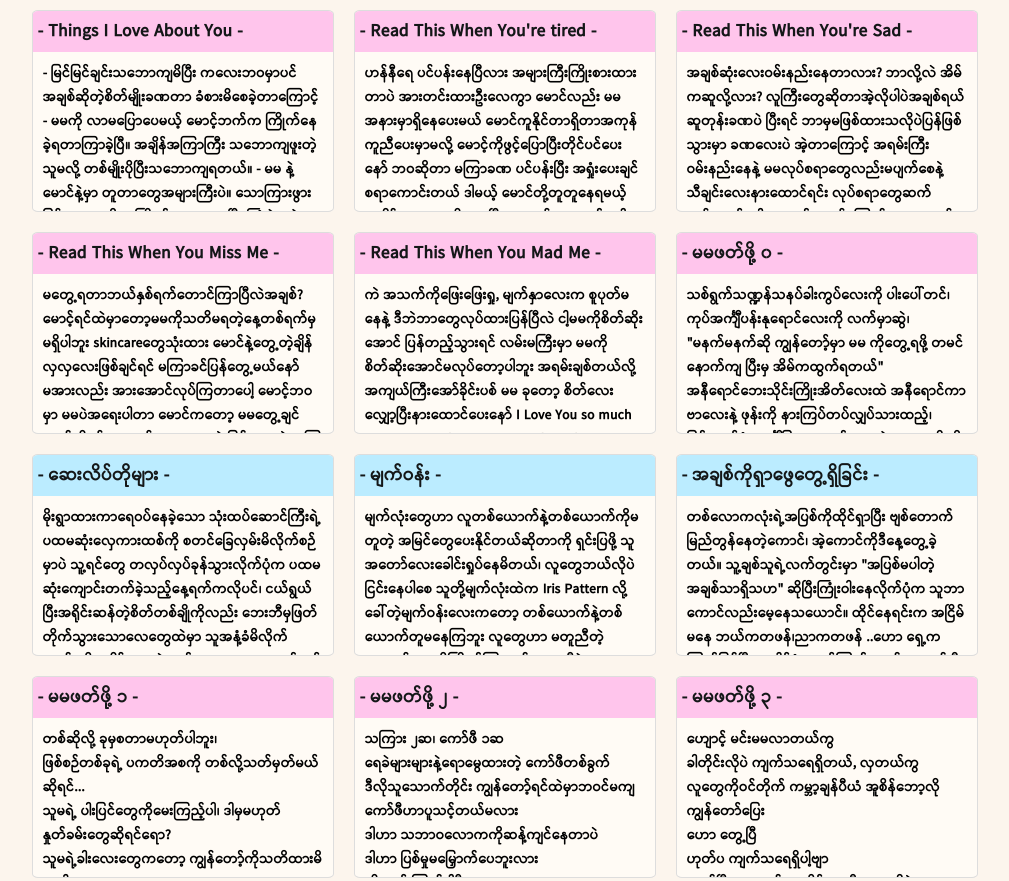
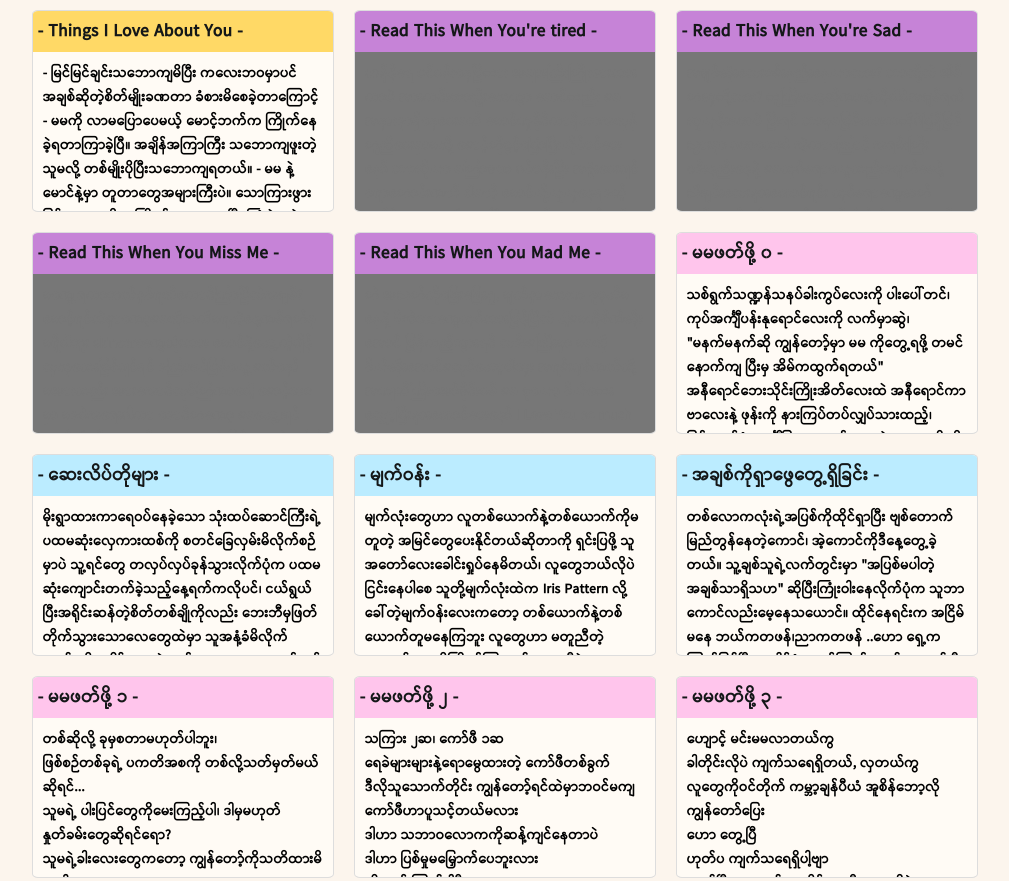
Before and after one commit to thoonsuthi/anniversary, a plain HTML site: page loveletter.html in a window 1280 px wide. Shown: the top 881 px of the page, without its empty margins (135-1144 px from the left). Drawn offline with nearby package versions, Linux system fonts and the light colour scheme; a script that the page names is missing.

Commit message:
Update notestyle.css

```diff
--- a/notestyle.css
+++ b/notestyle.css
@@ -53,6 +53,11 @@ body {
     padding: 10px;
 }
 
+.note-body.read {
+    background-color: #777777;
+    color: #777777;
+}
+
 .note-popup {
     font-family: 'Pyidaungsu';
     display: none;
@@ -67,6 +72,8 @@ body {
     padding: 10px;
     box-shadow: 0 0 5px rgba(0, 0, 0, 0.3);
     white-space: pre-line;
+    word-wrap: break-word;
+
     /* Preserve spaces and line breaks */
 }
 
@@ -108,6 +115,26 @@ body {
 
 }
 
+.note-title.mama.things {
+    font-family: 'Pyidaungsu';
+    background-color: #FFD966;
+    color: #141718;
+    padding: 5px;
+    font-weight: bold;
+    font-size: 18px;
+
+}
+
+.note-title.mama.read {
+    font-family: 'Pyidaungsu';
+    background-color: #C683D7;
+    color: #141718;
+    padding: 5px;
+    font-weight: bold;
+    font-size: 18px;
+
+}
+
 .mynotes {
     font-family: 'Pyidaungsu';
     background-color: #bbecff;
```
